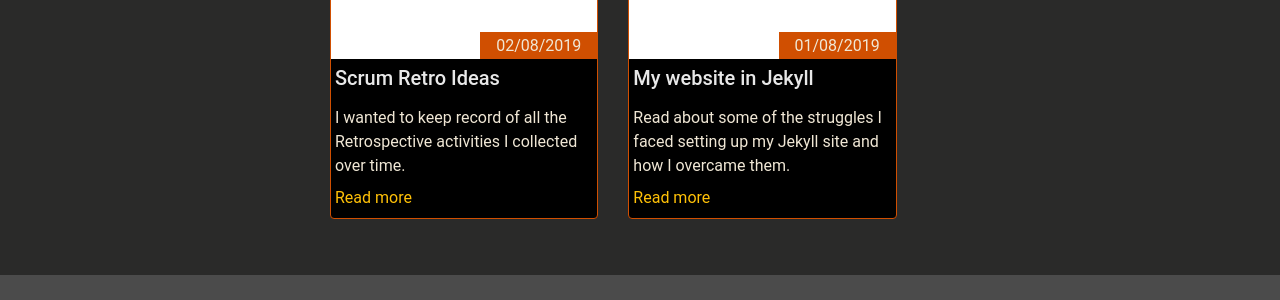
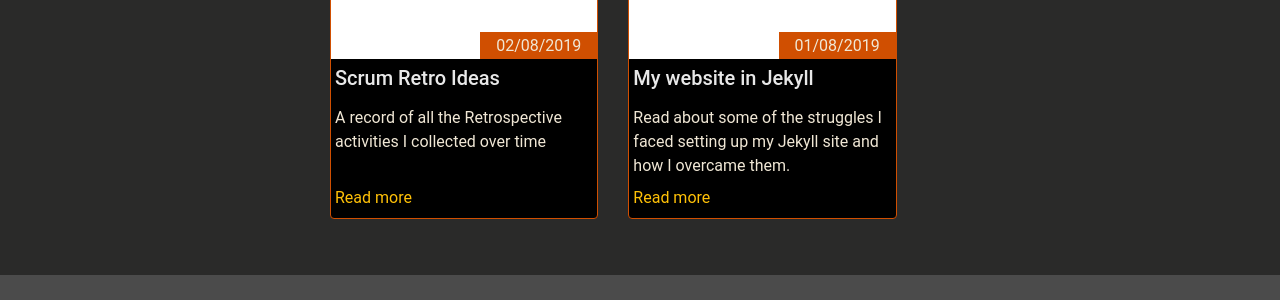
Before and after one commit to Steeff0/steeff0.github.io, a Jekyll site: the page built from index.md, in a window 1280 px wide. Shown: the part 416-716 px from the top of the page. Built offline with Jekyll 4.4.1, drawn with Linux system fonts in a browser that asks for light colours; some web fonts are replaced; our own code applies the rules of GitHub Pages for plain Markdown files.

Commit message:
Update 2019-08-02-scrumm-retrospective-ideas.md

```diff
--- a/_notes/2019-08-02-scrumm-retrospective-ideas.md
+++ b/_notes/2019-08-02-scrumm-retrospective-ideas.md
@@ -2,10 +2,11 @@
 title:  "Scrum Retro Ideas"
 categories: scrum
 promoted: true
-excerpt: I wanted to keep record of all the Retrospective activities I collected over time.
+excerpt: A record of all the Retrospective activities I collected over time
 ---
+On this page I collected some Scrum Retrospective ideas that I can use.
 
-On this page I collected some Scrum Retrospective ideas that I can use.
+{:toc}
 
 ## Review
 ### Super Mario
```
